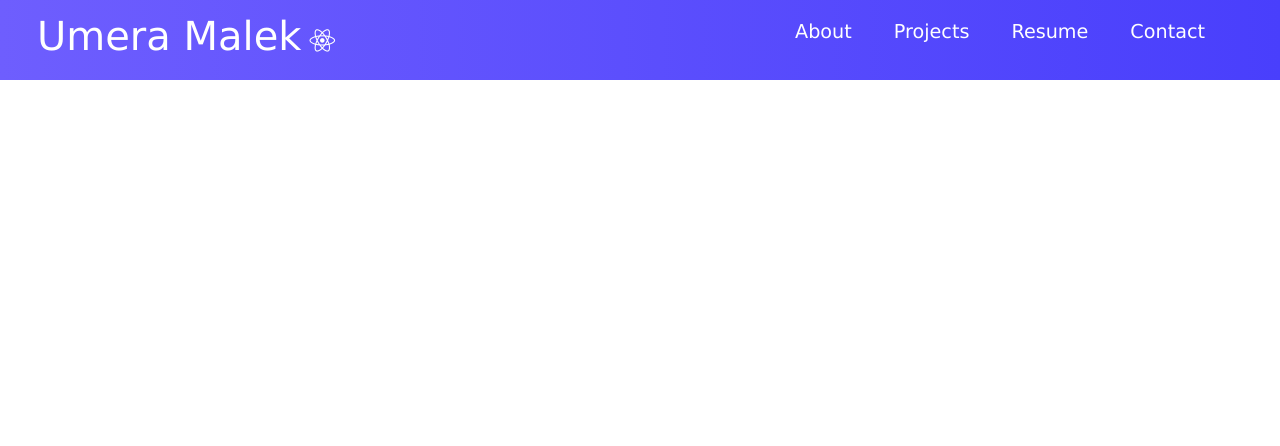
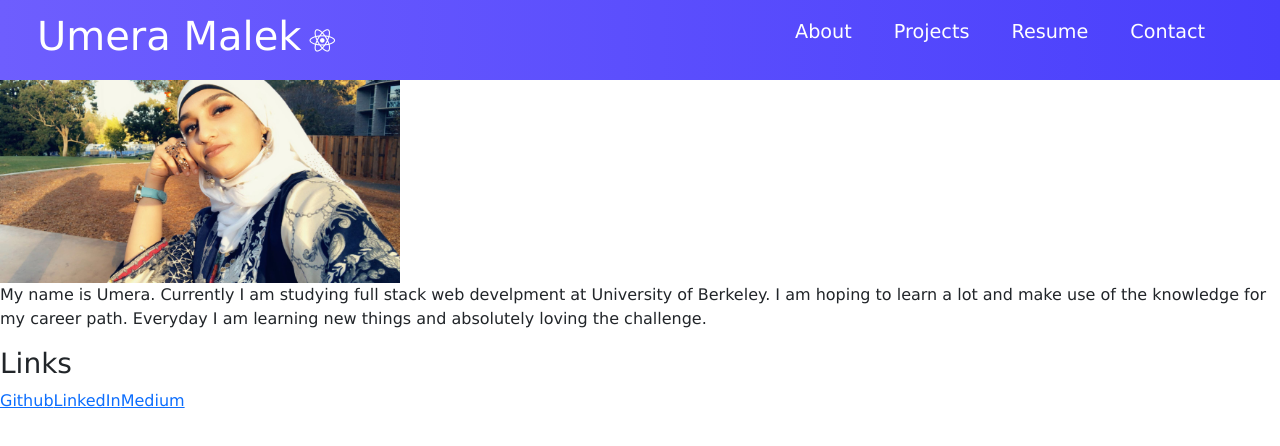
Before and after one commit to umeramalek/portfolio-3, a React (Create React App) app: page / in a window 1280 px wide. Shown: the top 446 px of the page. Built offline with nearby package versions, Linux system fonts and the light colour scheme.

Commit message:
added contact section

```diff
--- a/src/App.js
+++ b/src/App.js
@@ -1,19 +1,66 @@
-import React from 'react';
-import me from './images/me.jpg'
-import Navbar from './components/Navigation/index'
 import './App.css';
+import React, { useState, createContext } from 'react';
+import Navbar from './components/Navigation/index';
+import About from './components/About';
+import Projects from './components/Project';
+import Contact from './components/Contact';
+import Footer from './components/Footer';
+
+export const pageChange = createContext();
+
+function App() {
+
+  const [currentPage, setPage] = useState('About');
+
+  const renderChange = () => {
+    switch (currentPage) {
+      default: return <About />;
+      case 'projects': return <Projects />;
+      case 'contact': return <Contact />;
+      case 'about': return <About />;
+    }
+  }
+
+  const handleChange = (page) => {
+    setPage(page);
+  }
+
+  return (
+    <pageChange.Provider value={{ currentPage, handleChange }}>
+        <Navbar />
+        {renderChange()}
+        <Footer />
+    </pageChange.Provider>
+
+
+  );
+};
 
 
 
-function App() {
-    return (
-        <div className='App'>
-          <Navbar />
+export default App;
 
 
-        </div>
 
-    )
-}
 
-export default App
+
+
+// import React from 'react';
+// import me from './images/me.jpg'
+// import Navbar from './components/Navigation/index'
+// import './App.css';
+
+
+
+// function App() {
+//     return (
+//         <div className='App'>
+//           <Navbar />
+
+
+//         </div>
+
+//     )
+// }
+
+// export default App
--- a/src/components/Contact/index.js
+++ b/src/components/Contact/index.js
@@ -1,5 +1,5 @@
 import React, { useState, setState } from 'react';
-import '../styles/contact.css';
+import './style.css'
 
 
 function Contact () {
--- /dev/null
+++ b/src/components/Contact/style.css
@@ -0,0 +1,30 @@
+.contactPage {
+    text-align: center;
+    display: flex;
+    flex-wrap: wrap;
+    flex-direction: column;
+    justify-content: center;
+    align-items: center;
+}
+
+.formContainer {
+    border-style: solid;
+    border-color: black;
+    border-radius: 5px;
+    background-color: rgb(107, 107, 107);
+    text-align: start;
+}
+
+.contactForm input {
+    width: 95%;
+}
+
+.messageFormText {
+    width: 95%;
+}
+
+@media screen and (max-width: 600px) {
+    .formContainer {
+        width: 70vw;
+    }
+}
--- a/src/components/Footer/index.js
+++ b/src/components/Footer/index.js
@@ -0,0 +1,19 @@
+import React from 'react';
+import './style.css';
+
+
+function Footer () {
+    return (
+    <div className='footer'>
+        <h3>Links</h3>
+        <div className='footerLinks'>
+            <a href='https://github.com/umeramalek' rel='noreferrer' target="_blank">Github</a>
+            <a href='https://www.linkedin.com/in/umeramalek/' rel='noreferrer' target="_blank">LinkedIn</a>
+            <a href='https://medium.com/@umeramalek796' rel='noreferrer' target="_blank">Medium</a>
+
+        </div>
+    </div>
+    )
+}
+
+export default Footer;
```
